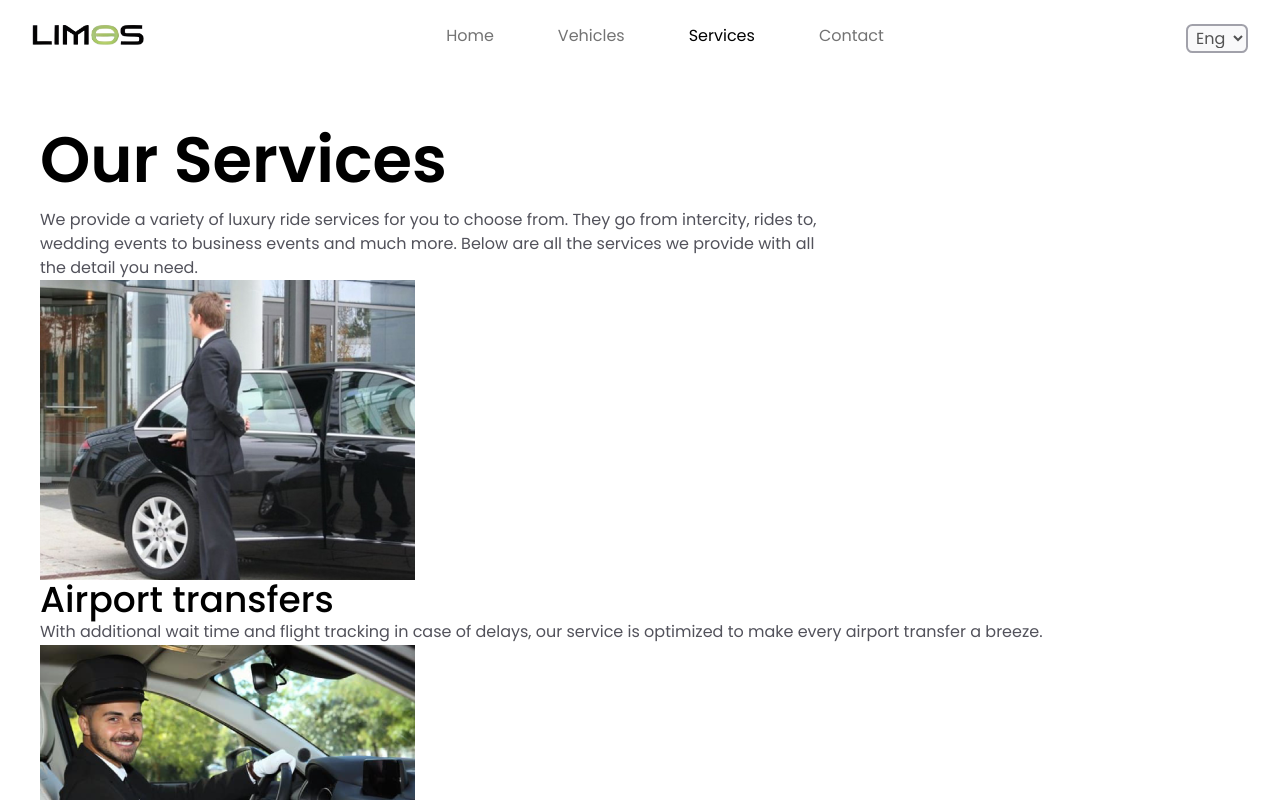
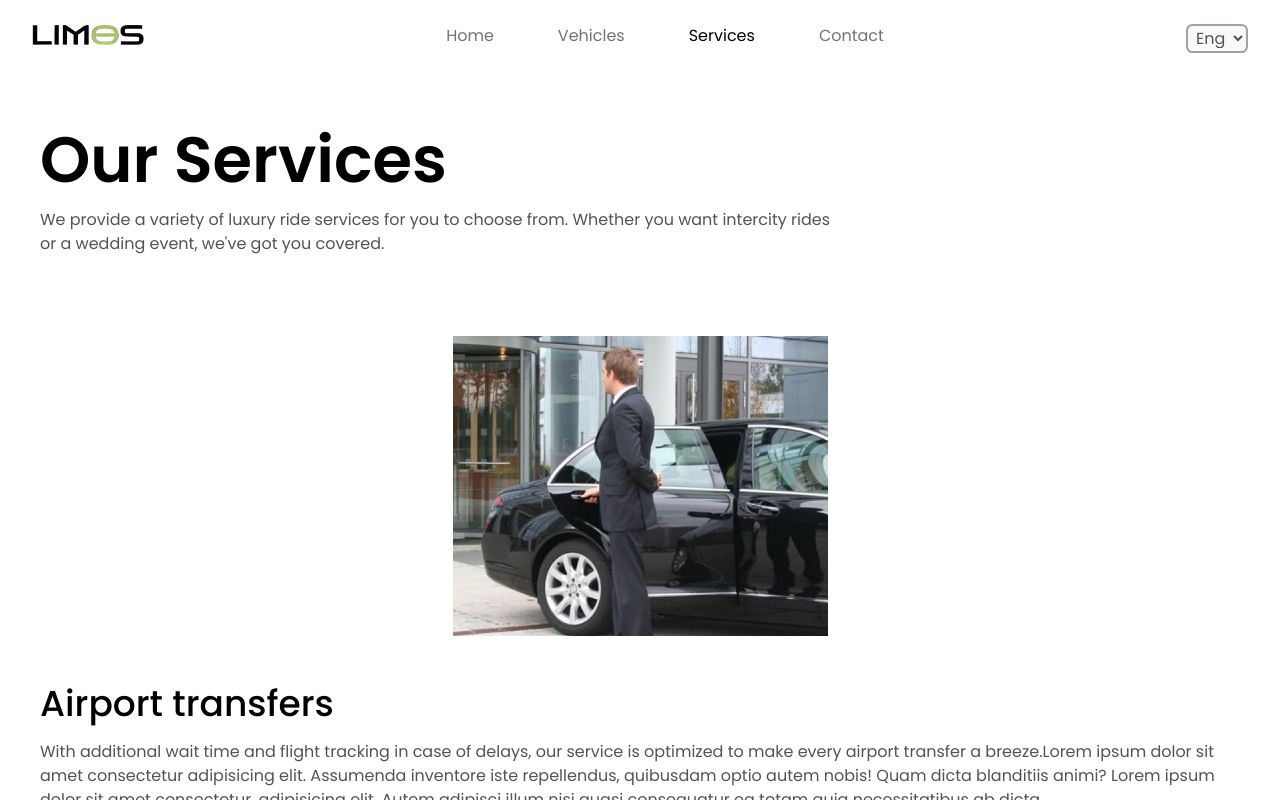
Before and after one commit to Asfer-dev/limos-rental-site, a React (Vite) app: page /services in a window 1280 px wide. Shown: the top 800 px of the page. Built offline with nearby package versions, Linux system fonts and the light colour scheme.

Commit message:
made the layout of services page

```diff
--- a/src/pages/ServicesPage/ServicesPage.jsx
+++ b/src/pages/ServicesPage/ServicesPage.jsx
@@ -3,10 +3,22 @@ import services from "../../data/services";
 
 const Service = ({ heading, image, text }) => {
   return (
-    <div>
-      <img src={image} alt="" />
-      <h2 className="text-4xl font-medium">{heading}</h2>
-      <p className="text-zinc-600">{text}</p>
+    <div className="mb-16">
+      <img className="mx-auto" src={image} alt={"service-" + heading} />
+      <h2 className="text-4xl font-medium mt-12">{heading}</h2>
+      <p className="text-zinc-600 mt-4">
+        {text}
+        Lorem ipsum dolor sit amet consectetur adipisicing elit. Assumenda
+        inventore iste repellendus, quibusdam optio autem nobis! Quam dicta
+        blanditiis animi? Lorem ipsum dolor sit amet consectetur, adipisicing
+        elit. Autem adipisci illum nisi quasi consequatur ea totam quia
+        necessitatibus ab dicta. <br />
+        <br />
+        Lorem ipsum, dolor sit amet consectetur adipisicing elit. Possimus animi
+        ipsum ab exercitationem error tenetur quo, explicabo, ducimus alias
+        quibusdam eos! Animi odio saepe, sunt nulla est enim id ab ipsam optio
+        tempora iure iste atque numquam debitis illum quis.
+      </p>
     </div>
   );
 };
@@ -16,14 +28,13 @@ const ServicesPage = ({ scrollUp }) => {
   return (
     <div className="container-default mt-28">
       <h1 className="text-5xl md:text-7xl font-semibold">Our Services</h1>
-      <p className="text-zinc-600 w-2/3">
+      <p className="text-zinc-600 md:w-2/3">
         We provide a variety of luxury ride services for you to choose from.
-        They go from intercity, rides to, wedding events to business events and
-        much more. Below are all the services we provide with all the detail you
-        need.
+        Whether you want intercity rides or a wedding event, we've got you
+        covered.
       </p>
 
-      <div>
+      <div className="mt-20">
         {services.map((service) => (
           <Service {...service} />
         ))}
```
